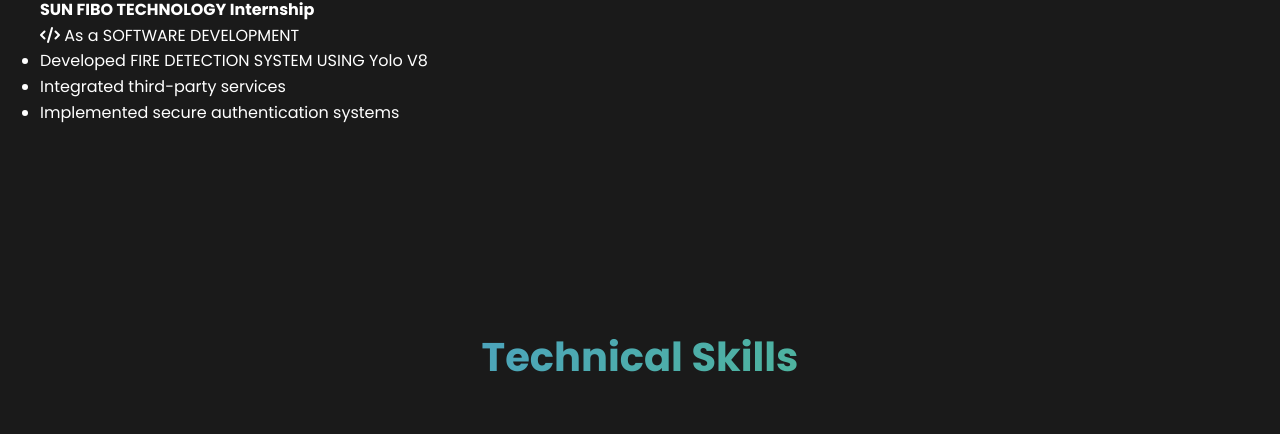
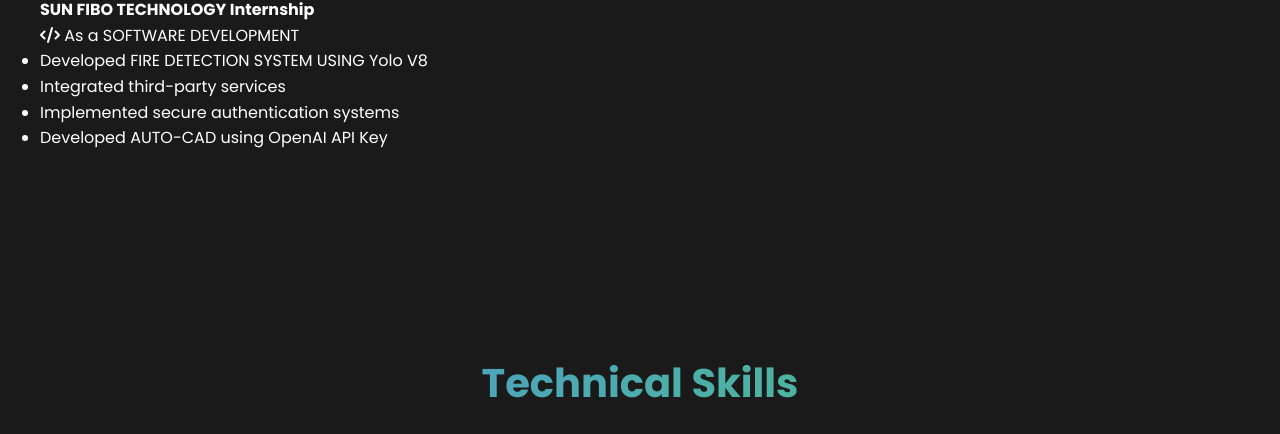
Before and after one commit to arshadengine/portfolio, a plain HTML site: page portfolio.html in a window 1280 px wide. Shown: the part 1080-1514 px from the top of the page. Drawn offline with Linux system fonts and the light colour scheme.

Commit message:
Update portfolio.html

```diff
--- a/portfolio.html
+++ b/portfolio.html
@@ -49,6 +49,7 @@
                             <li>Developed FIRE DETECTION SYSTEM USING Yolo V8</li>
                             <li>Integrated third-party services</li>
                             <li>Implemented secure authentication systems</li>
+                            <li>Developed AUTO-CAD using OpenAI API Key</li>
                         </ul>
                     </div>
                 </div>
```
